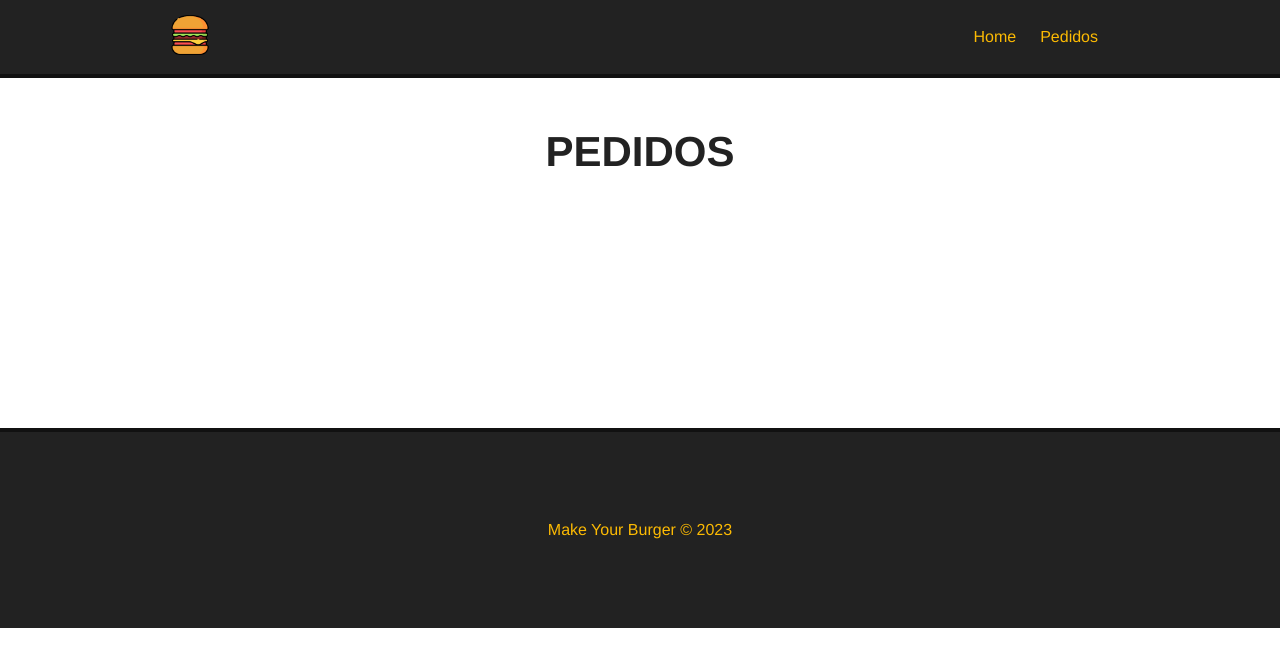
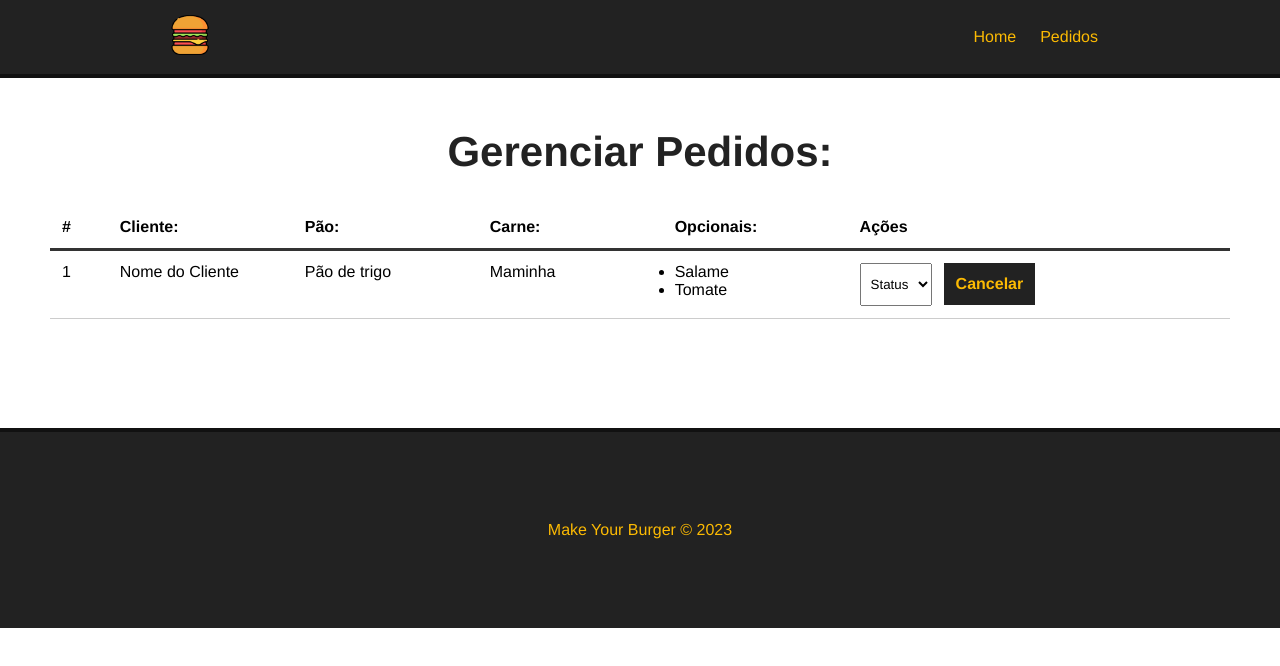
Before and after one commit to macielbmo/makeYourBurger, a Vue app: page /Pedidos in a window 1280 px wide. Shown: the top 666 px of the page. Built offline with nearby package versions, Linux system fonts and the light colour scheme.

Commit message:
Foi criado o componente de Dashboard e adicionado na View Pedidos, desenvolvemos todo o HTML e CSS mas ainda não esta conectado ao banco de dados.

```diff
--- /dev/null
+++ b/src/components/Dashboard.vue
@@ -0,0 +1,98 @@
+<template>
+  <div class="burger-table">
+    <div>
+      <div id="burger-table-heading">
+        <div class="order-id">#</div>
+        <div>Cliente:</div>
+        <div>Pão:</div>
+        <div>Carne:</div>
+        <div>Opcionais:</div>
+        <div>Ações</div>
+      </div>
+    </div>
+    <div id="burger-table-rows">
+      <div class="burger-table-row">
+        <div class="order-number">1</div>
+        <div>Nome do Cliente</div>
+        <div>Pão de trigo</div>
+        <div>Maminha</div>
+        <div>
+          <ul>
+            <li>Salame</li>
+            <li>Tomate</li>
+          </ul>
+        </div>
+        <div>
+          <select name="" class="status">
+            <option value="">Status</option>
+          </select>
+          <button class="delete-btn">Cancelar</button>
+        </div>
+      </div>
+    </div>
+  </div>
+</template>
+
+<script>
+export default {
+  name: "Dashboard",
+};
+</script>
+
+<style scoped>
+#burger-table {
+  max-width: 1200px;
+  margin: 0 auto;
+}
+
+#burger-table-heading,
+#burger-table-rows,
+.burger-table-row {
+  display: flex;
+  flex-wrap: wrap;
+}
+
+#burger-table-heading {
+  font-weight: bold;
+  padding: 12px;
+  border-bottom: 3px solid #333;
+}
+
+#burger-table-heading div,
+.burger-table-row div {
+  width: 16%;
+}
+
+.burger-table-row {
+  width: 100%;
+  padding: 12px;
+  border-bottom: 1px solid #ccc;
+}
+
+#burger-table-heading .order-id,
+.burger-table-row .order-number {
+  width: 5%;
+}
+
+select {
+  padding: 12px 6px;
+  margin-right: 12px;
+}
+
+.delete-btn {
+  background-color: #222;
+  color: #fcba03;
+  font-weight: bold;
+  border: 2px solid #222;
+  padding: 10px;
+  font-size: 16px;
+  margin: 0 auto;
+  cursor: pointer;
+  transition: 0.5s;
+}
+
+.delete-btn:hover {
+  background-color: transparent;
+  color: #222;
+}
+</style>
--- a/src/views/Pedidos.vue
+++ b/src/views/Pedidos.vue
@@ -1,5 +1,17 @@
 <template>
   <div class="main-container">
-    <h1>PEDIDOS</h1>
+    <h1>Gerenciar Pedidos:</h1>
+    <Dashboard />
   </div>
 </template>
+
+<script>
+import Dashboard from "@/components/Dashboard.vue";
+
+export default {
+  name: "Pedidos",
+  components: { Dashboard },
+};
+</script>
+
+<style scoped></style>
```
